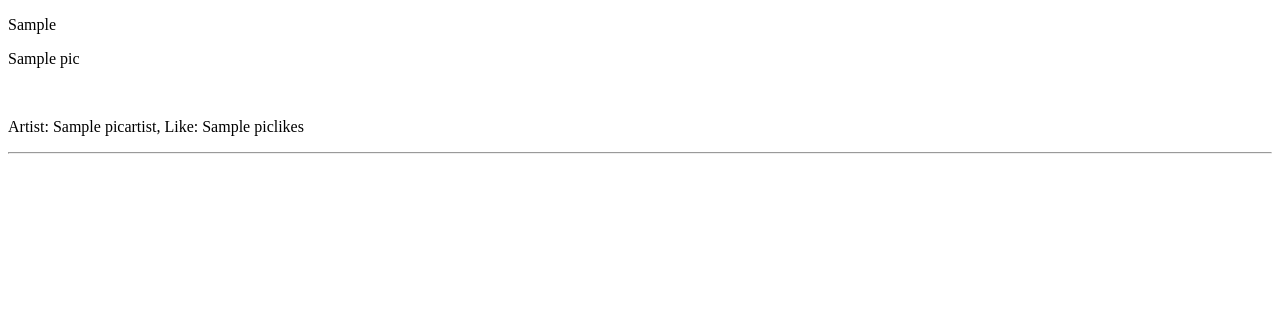
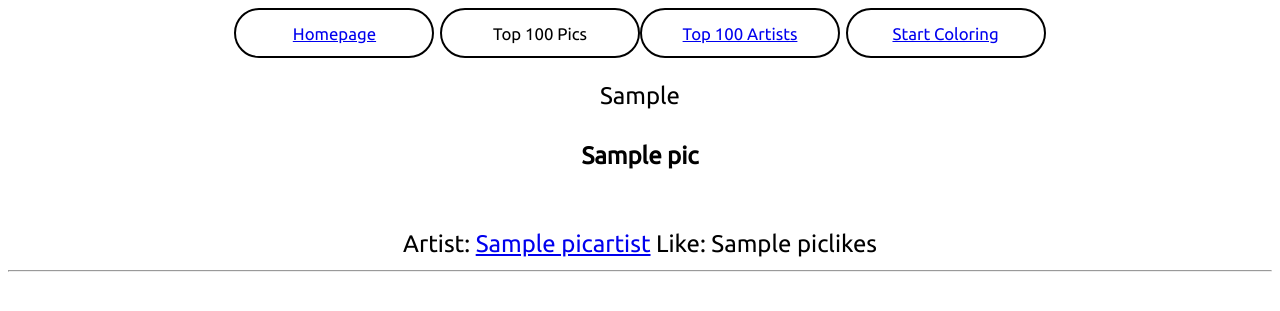
Before and after one commit to tambv6164/teamcolorpictures, a Flask app: template templates/top100pics.html in a window 1280 px wide. Shown: the top 311 px of the page. Run offline with Flask 2, Linux system fonts and the light colour scheme; the template is opened without the code that fills it: most values are stand-ins (such as "Sample title", 1, 10 or a date in 2020).

Commit message:
Update top100pics.html

```diff
--- a/templates/top100pics.html
+++ b/templates/top100pics.html
@@ -4,14 +4,22 @@
     <meta charset="UTF-8">
     <meta name="viewport" content="width=device-width, initial-scale=1.0">
     <meta http-equiv="X-UA-Compatible" content="ie=edge">
+    <link href="https://fonts.googleapis.com/css?family=Ubuntu" rel="stylesheet">
+    <link rel="stylesheet" href="{{ url_for('static', filename='colorpictures.css')}}" type="text/css">
     <title>Top 100 Pics</title>
 </head>
 <body>
+    <button class="nut"><a href="homepage">Homepage</a></button>
+    <button class="nut">Top 100 Pics</h3>
+    <button class="nut"><a href="top100artists">Top 100 Artists</a></button>
+    <button class="nut"><a href="category">Start Coloring</a></button>
     {% for pic in top100pics %}
         <p>{{ pic.picpositionintop100 }}</p>
-        <p>{{ pic.picname }}</p>
-        <img src="{{ pic.piclink }}" alt="">
-        <p>Artist: {{ pic.picartist }}, Like: {{ pic.piclikes }}</p>
+        <h4>{{ pic.picname }}</h4>
+        <div><img src="{{ pic.piclink }}" alt=""></div>
+        <span>Artist:<span>
+        <span><a href="profile/{{pic.username}}"> {{ pic.picartist }}</a></span>
+        <span>Like: {{ pic.piclikes }}</span>
         <hr>
     {% endfor %}
 </body>
```
